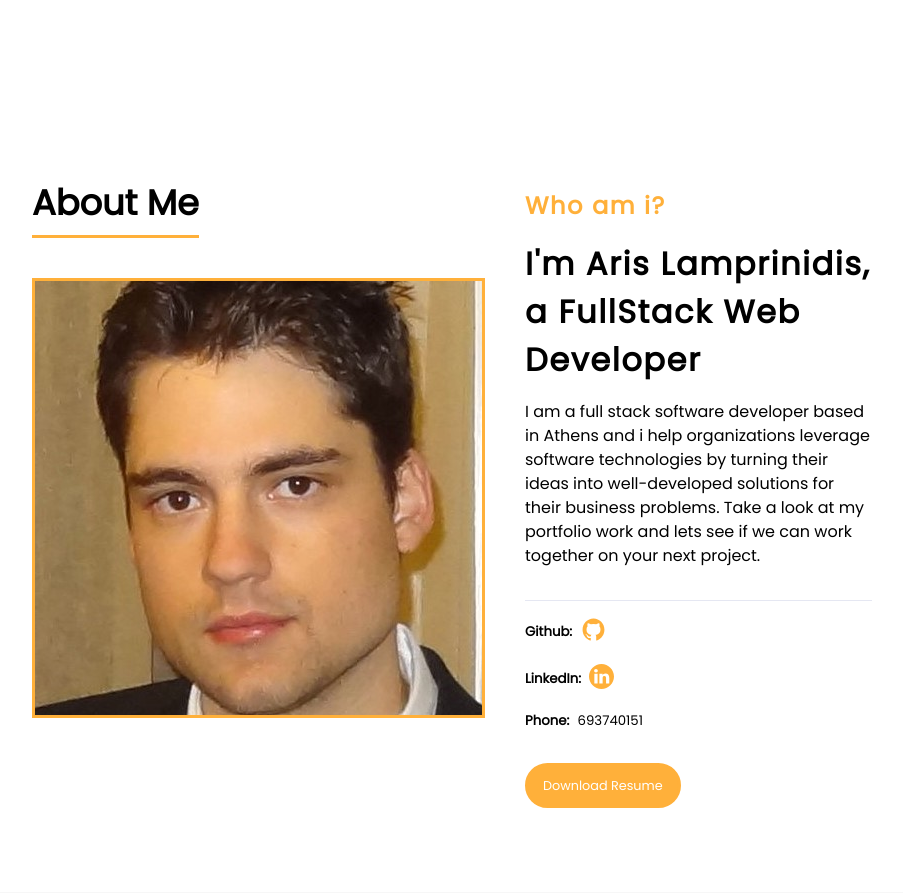
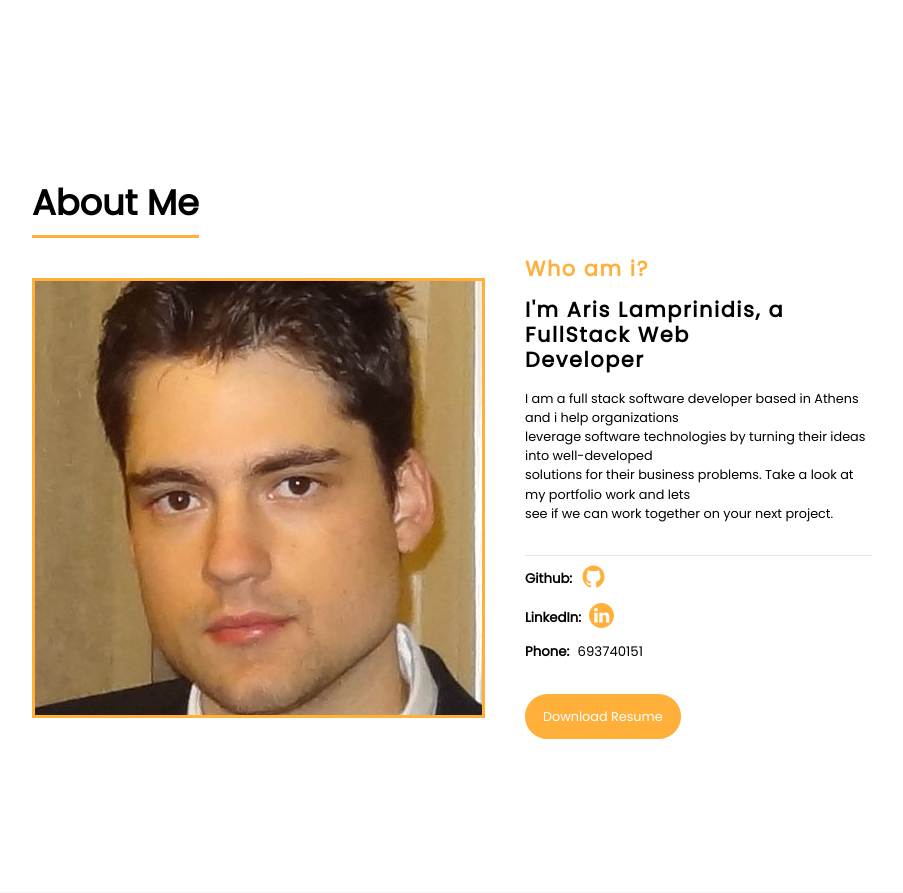
Before and after one commit to zeromaxx/PersonalPortfolio, a PHP site: page / in a window 1280 px wide. Shown: the part 804-1697 px from the top of the page, without its empty margins (303-1206 px from the left). Run offline with PHP 8.4, Linux system fonts and the light colour scheme; some libraries are stand-ins or nearby versions.

Commit message:
minor css change

```diff
--- a/index.css
+++ b/index.css
@@ -210,21 +210,19 @@ body {
 .avatar-img {
   border: 3px solid #ffb03a;
   object-fit: cover;
+
 }
 .about-me-info {
   display: flex;
   flex-direction: column;
   justify-content: center;
-  /* justify-content: space-around; */
   margin-left: 2.5rem;
   line-height: 1.5;
 }
 
 .download-btn {
-  /* margin: 15px 0px; */
   margin-top: 2rem;
   display: block;
-  /* width: 50%; */
   width: fit-content;
   padding: 10px 15px;
   color: #fff;
@@ -246,14 +244,14 @@ body {
 }
 .about-me-info p {
   padding-bottom: 2rem;
- border-bottom: 1px solid #e5e7f2;
+  border-bottom: 1px solid #e5e7f2;
 }
-.about-me-info span{
+.about-me-info span {
   vertical-align: middle;
   margin-left: 0.3rem;
 }
-.about-me-info h5{
-  margin-top: 1rem;
+.about-me-info h5 {
+  margin-top: 0.5rem;
 }
 
 .about-me-info h3 {
@@ -338,12 +336,9 @@ body {
     width: 100%;
     margin-bottom: 1rem;
   }
-  .about-me-info {
-  line-height: 0.2;
-}
-.d1,.d2{
-  width: 100% !important;
-}
+  .download-btn {
+    padding: 8px 15px;
+  }
 }
 
 .cta-btn {
@@ -872,7 +867,6 @@ body {
 
   .about-me-info {
     margin: auto;
-    line-height: 2.5rem;
   }
 
   .about-me-pitch,
@@ -880,8 +874,7 @@ body {
     width: 100%;
   }
 
-  .avatar-img,
-  .download-btn {
+  .avatar-img {
     width: 100%;
   }
 
@@ -898,3 +891,13 @@ body {
     display: block;
   }
 }
+
+@media (min-width:1200px) and (max-width:1650px){
+  .about-me-info h3,.about-me-info h4{
+    font-size: 1.3rem;
+    line-height: 1.2;
+  }
+   .about-me-info p{
+    font-size: 0.8rem;
+  }
+}
--- a/index.php
+++ b/index.php
@@ -56,10 +56,10 @@
                 <img class="avatar-img" src="./Images/face1.jpg" alt="about-image">
                 <div class="about-me-info">
                     <h4>Who am i?</h4>
-                    <h3 >I'm Aris Lamprinidis, a FullStack Web Developer</h3>
-                    <p >I am a full stack software developer based in Athens and i help organizations
-                        leverage software technologies by turning their ideas into well-developed solutions for their
-                        business problems. Take a look at my portfolio work and lets see if we can work together on your
+                    <h3 >I'm Aris Lamprinidis, a FullStack Web <br> Developer</h3>
+                    <p >I am a full stack software developer based in Athens and i help organizations <br>
+                        leverage software technologies by turning their ideas into well-developed <br> solutions for their
+                        business problems. Take a look at my portfolio work and lets <br> see if we can work together on your
                         next project.</p>
                     <div class="about-me-info-1">
                         <h5>Github: <span><a target="_blank" href="https://github.com/zeromaxx"><img width="25px" src="./Images/github.svg"
```
